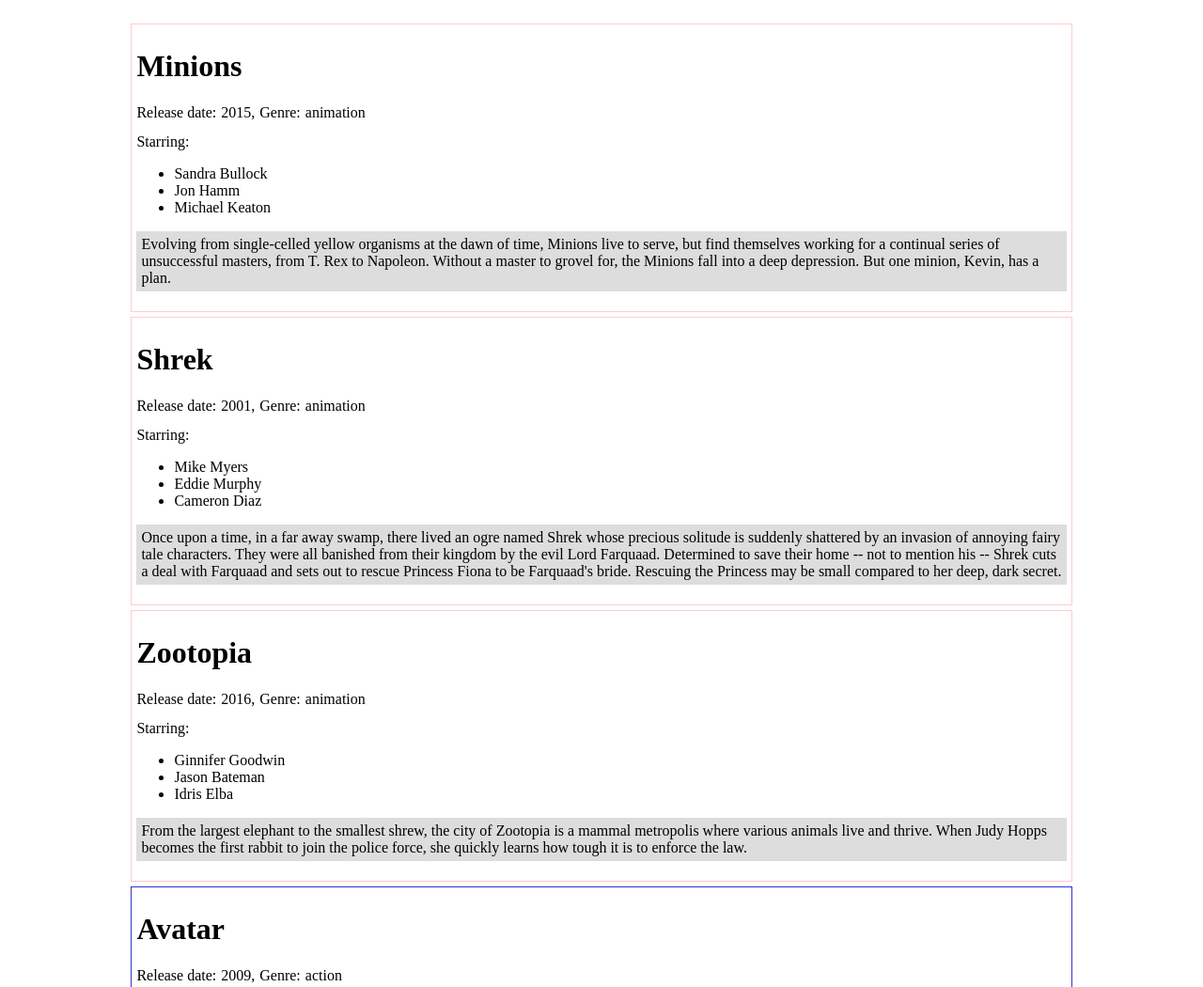
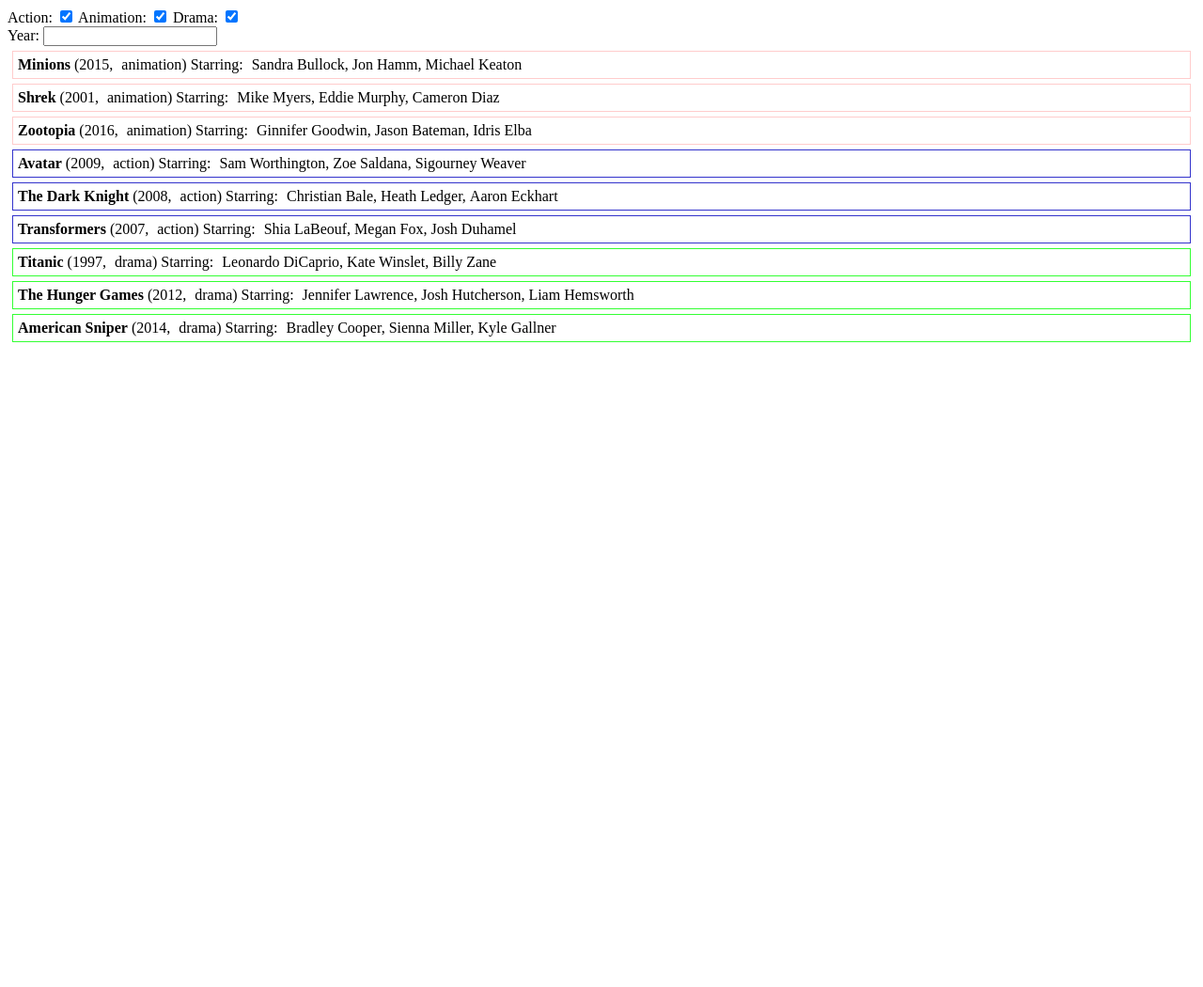
Before and after one commit to joinpursuit/ac3.1-submissions, a plain HTML site: page week03/index.html in a window 1280 px wide. Shown: the top 1050 px of the page at 94% size. After the commit the page ends 800 px from the top, so only its background shows below. Drawn offline with nearby package versions, Linux system fonts and the light colour scheme.

Commit message:
Update index.html

```diff
--- a/week03/index.html
+++ b/week03/index.html
@@ -4,7 +4,7 @@
     <title>Week 3, Homework</title>
 
     <script src="https://ajax.googleapis.com/ajax/libs/jquery/1.12.4/jquery.min.js"></script>
-    <script src="js/main.js"></script>
+    <script src="hw3.js"></script>
 
     <link rel="stylesheet" type="text/css" href="css/style.css">
 
@@ -12,10 +12,21 @@
 
   <body>
 
-    <div class="user-controls">
+    <div id = moviegenretoggle class="user-controls">
+    <form>
+    	 Action: <input id="action" type="checkbox" name="animation" checked />
+    	 Animation: <input id="animation" type="checkbox" name="animation" checked />
+    	 Drama: <input id="drama" type="checkbox" name="animation" checked />
+    </form>
     </div>
 
-    <div id="frame" class="big">
+    <div id="moviereleaseyearinput" class="user-controls">
+    <form>
+    	  Year: <input id="year" type="text" name="year" />
+    </form>
+    </div>
+
+    <div id="frame" class="small">
 
       <div class="movie animation">
 	<h1 class="name">Minions</h1>
```
